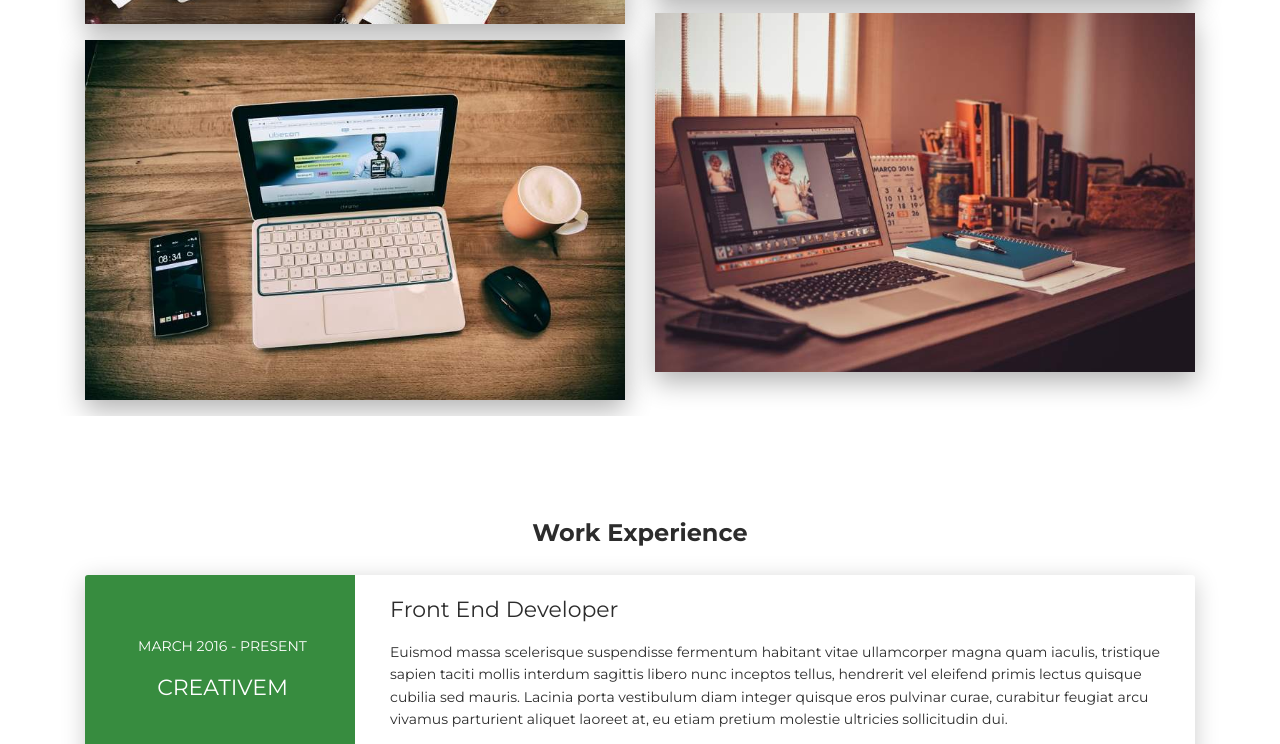
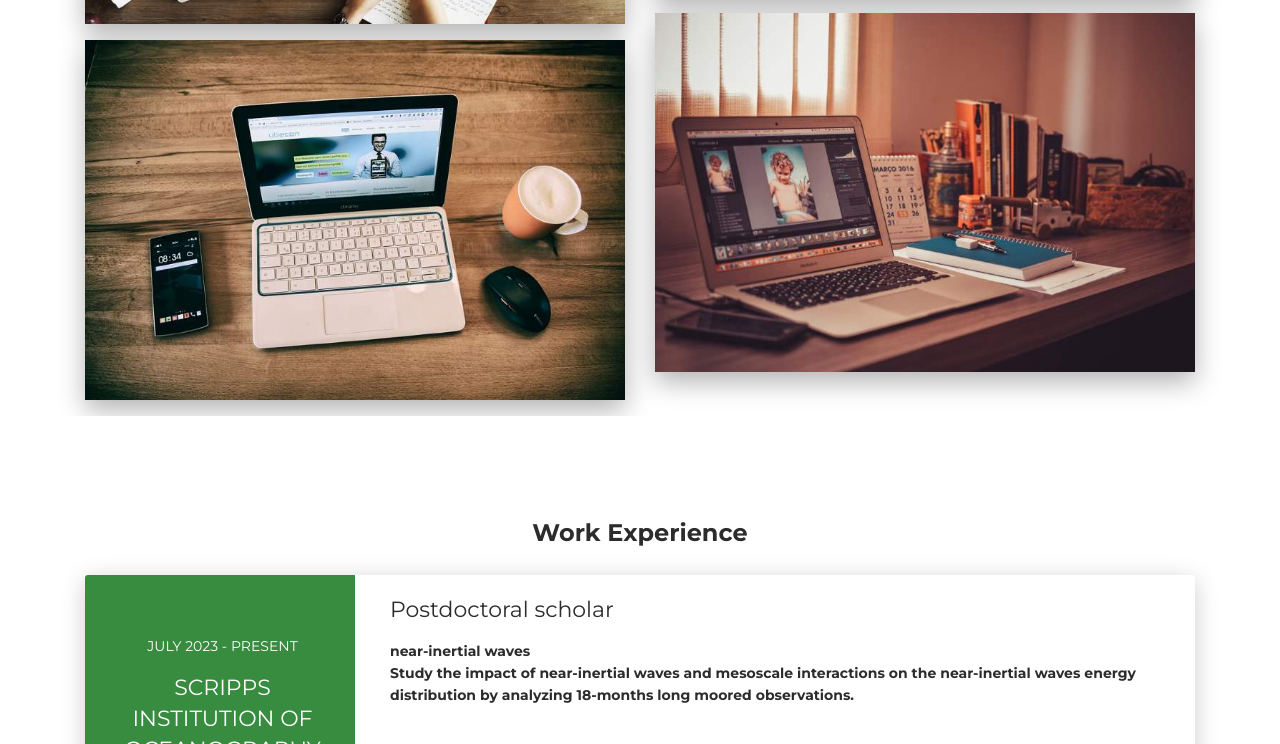
Before and after one commit to zcasparco/resume, a plain HTML site: page index.html in a window 1280 px wide. Shown: the part 2056-2800 px from the top of the page. Drawn offline with Linux system fonts and the light colour scheme.

Commit message:
Update index.html

```diff
--- a/index.html
+++ b/index.html
@@ -297,14 +297,15 @@
       <div class="row">
         <div class="col-md-3 bg-primary" data-aos="fade-right" data-aos-offset="50" data-aos-duration="500">
           <div class="card-body cc-experience-header">
-            <p>March 2016 - Present</p>
-            <div class="h5">CreativeM</div>
+            <p>July 2023 - Present</p>
+            <div class="h5">Scripps institution of oceanography</div>
           </div>
         </div>
         <div class="col-md-9" data-aos="fade-left" data-aos-offset="50" data-aos-duration="500">
           <div class="card-body">
-            <div class="h5">Front End Developer</div>
-            <p>Euismod massa scelerisque suspendisse fermentum habitant vitae ullamcorper magna quam iaculis, tristique sapien taciti mollis interdum sagittis libero nunc inceptos tellus, hendrerit vel eleifend primis lectus quisque cubilia sed mauris. Lacinia porta vestibulum diam integer quisque eros pulvinar curae, curabitur feugiat arcu vivamus parturient aliquet laoreet at, eu etiam pretium molestie ultricies sollicitudin dui.</p>
+            <div class="h5">Postdoctoral scholar</div>
+            <b>near-inertial waves<b>
+            <p>Study the impact of near-inertial waves and mesoscale interactions on the near-inertial waves energy distribution by analyzing 18-months long moored observations.</p>
           </div>
         </div>
       </div>
```
